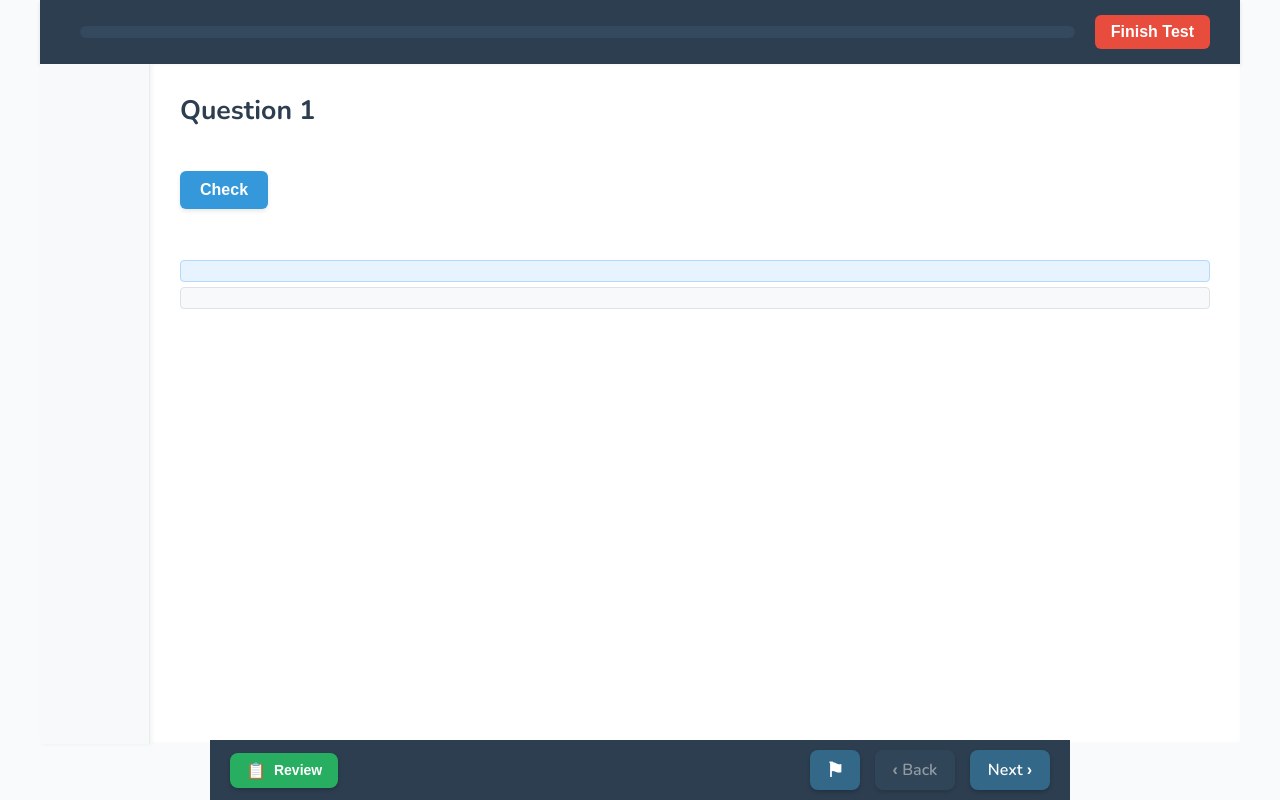
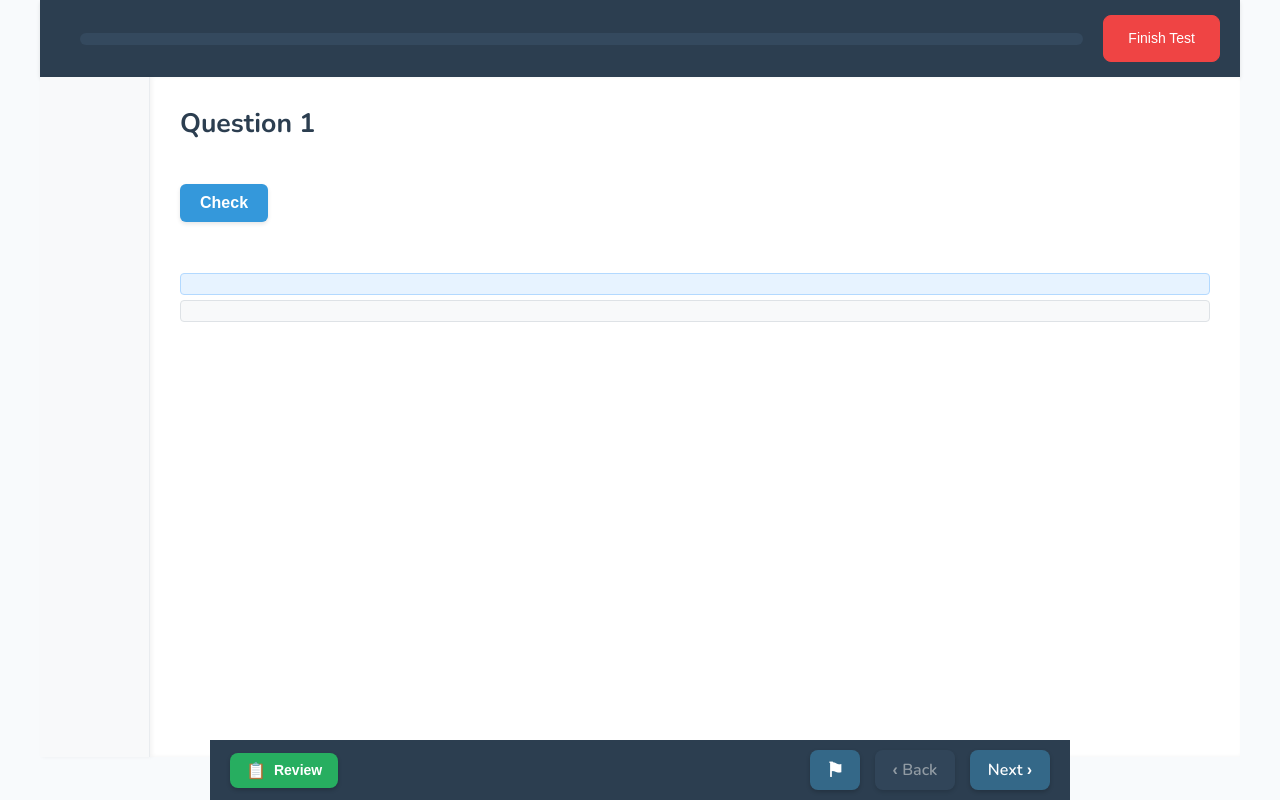
Before and after one commit to pravine9/question-bank, a Python web app: template templates/practice.html in a window 1280 px wide. Run offline with Jinja, Linux system fonts and the light colour scheme; the template is opened without the code that fills it, so the values that code supplies are empty; some libraries are stand-ins or nearby versions.

Commit message:
refactor: unify practice header buttons

```diff
--- a/src/styles/consolidated.css
+++ b/src/styles/consolidated.css
@@ -190,6 +190,17 @@ body {
 .btn-success:hover:not(:disabled) {
   background-color: #059669;
   border-color: #059669;
+}
+
+.btn-warning {
+  background-color: var(--color-warning);
+  color: var(--color-white);
+  border-color: var(--color-warning);
+}
+
+.btn-warning:hover:not(:disabled) {
+  background-color: #d97706;
+  border-color: #d97706;
 }
 
 .btn-danger {
--- a/src/styles/practice.css
+++ b/src/styles/practice.css
@@ -26,42 +26,7 @@
 
 /* Timer styles removed */
 
-.finish-btn {
-  background: #e74c3c;
-  color: #ffffff;
-  border: none;
-  padding: 8px 16px;
-  border-radius: 6px;
-  cursor: pointer;
-  margin-right: 10px;
-  font-size: 16px;
-  font-weight: 600;
-  transition: all 0.2s ease;
-}
-
-.finish-btn:hover {
-  background: #c0392b;
-  transform: translateY(-1px);
-  box-shadow: 0 4px 8px rgba(0, 0, 0, 0.2);
-}
-
-.summary-btn,
-.home-top-btn {
-  background: #f39c12;
-  color: #ffffff;
-  border: none;
-  padding: 8px 16px;
-  border-radius: 6px;
-  cursor: pointer;
-  margin-right: 10px;
-  font-size: 16px;
-  font-weight: 600;
-  transition: all 0.2s ease;
-}
-
-.summary-btn:hover,
-.home-top-btn:hover {
-  background: #e67e22;
+.header-right .btn:hover {
   transform: translateY(-1px);
   box-shadow: 0 4px 8px rgba(0, 0, 0, 0.2);
 }
@@ -713,6 +678,7 @@
 .header-right {
   display: flex;
   align-items: center;
+  gap: 10px;
 }
 
 /* PDF viewer pane */
--- a/templates/practice.html
+++ b/templates/practice.html
@@ -19,9 +19,9 @@
       </div>
       <!-- Timer removed -->
       <div class="header-right">
-        <button type="button" class="summary-btn" style="display:none">Summary</button>
-        <button type="button" class="home-top-btn" style="display:none">Home</button>
-        <button type="button" class="finish-btn">Finish Test</button>
+        <button type="button" class="btn btn-warning" style="display:none">Summary</button>
+        <button type="button" class="btn btn-warning" style="display:none">Home</button>
+        <button type="button" class="btn btn-danger finish-btn">Finish Test</button>
       </div>
     </div>
 
```
